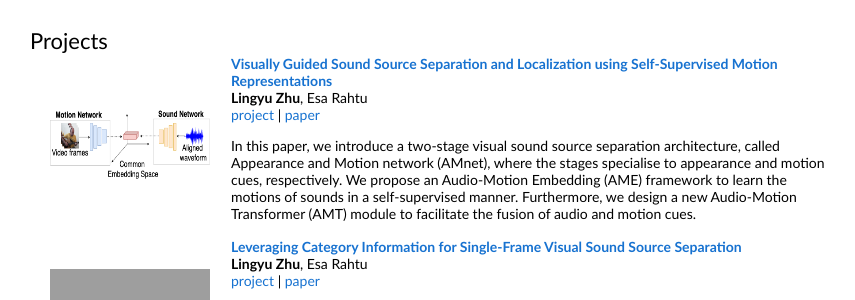
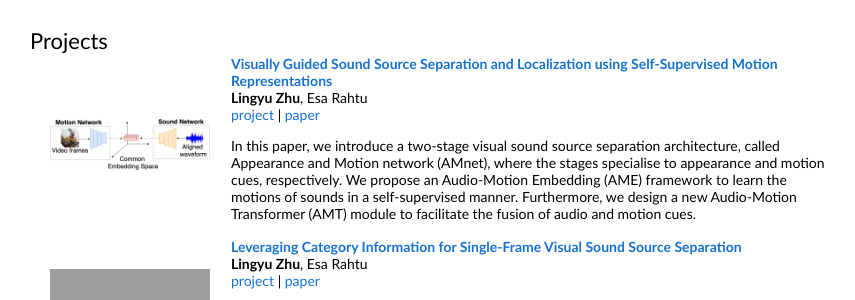
Before and after one commit to ly-zhu/ly-zhu.github.io, a Jekyll site: the page index.html, which Jekyll copies as it is, in a window 1280 px wide. Shown: the part 334-634 px from the top of the page, without its empty margins (210-1065 px from the left). Built offline with Jekyll 4.4.1, drawn with Linux system fonts in a browser that asks for light colours; grey boxes are pictures that could not be loaded.

Commit message:
change profile photo height 0 of self-supervised motion representation

```diff
--- a/index.html
+++ b/index.html
@@ -55,7 +55,7 @@
 
       <tr>
         <td style="padding:20px;width:25%;vertical-align:middle">
-          <img src="self-supervised-motion-representations/figures/AME.png" alt="blind-date" width="160" height="70">
+          <img src="self-supervised-motion-representations/figures/AME.png" alt="blind-date" width="160">
         </td>
         <td width="75%" valign="middle">
           <a href="https://arxiv.org/pdf/2007.07984.pdf">
```
